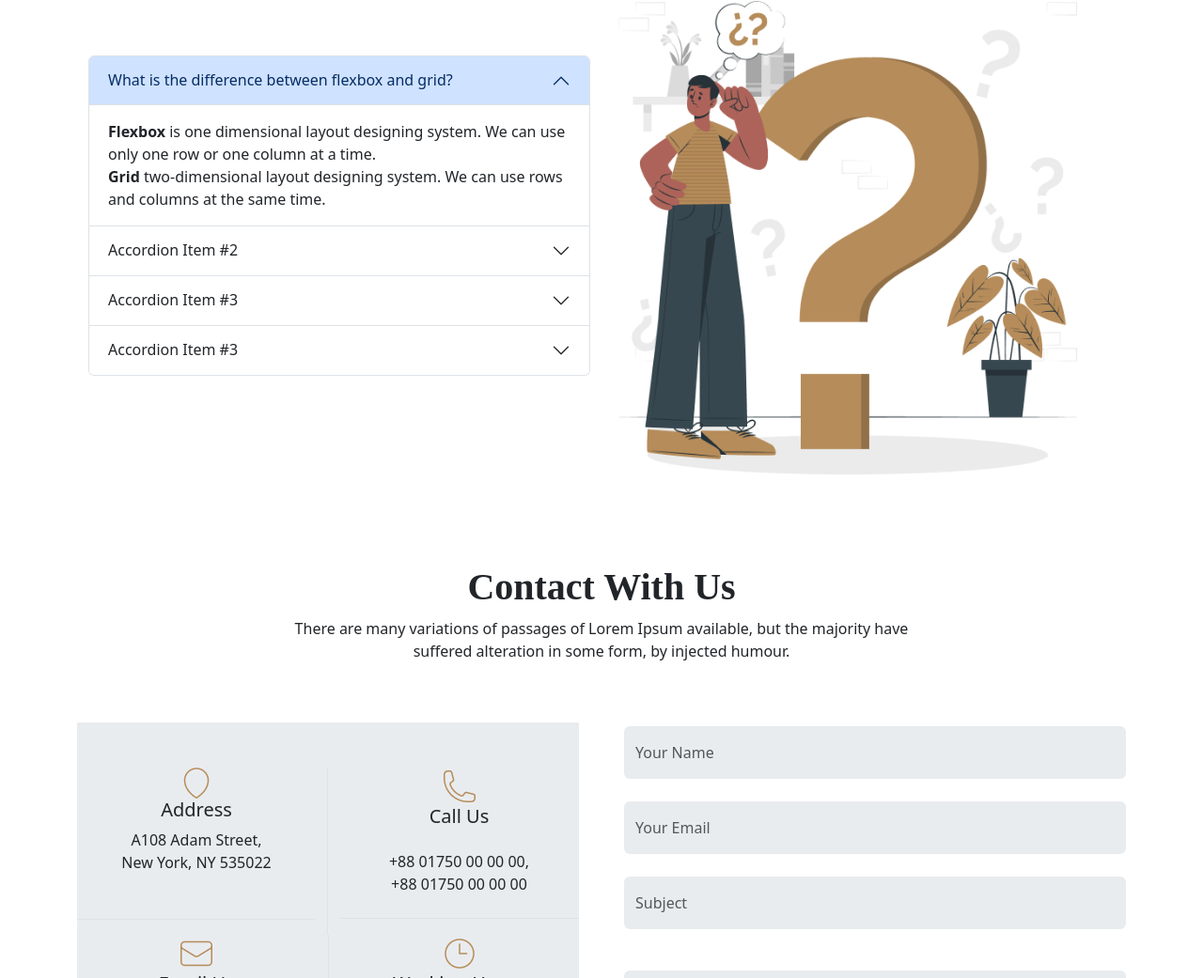
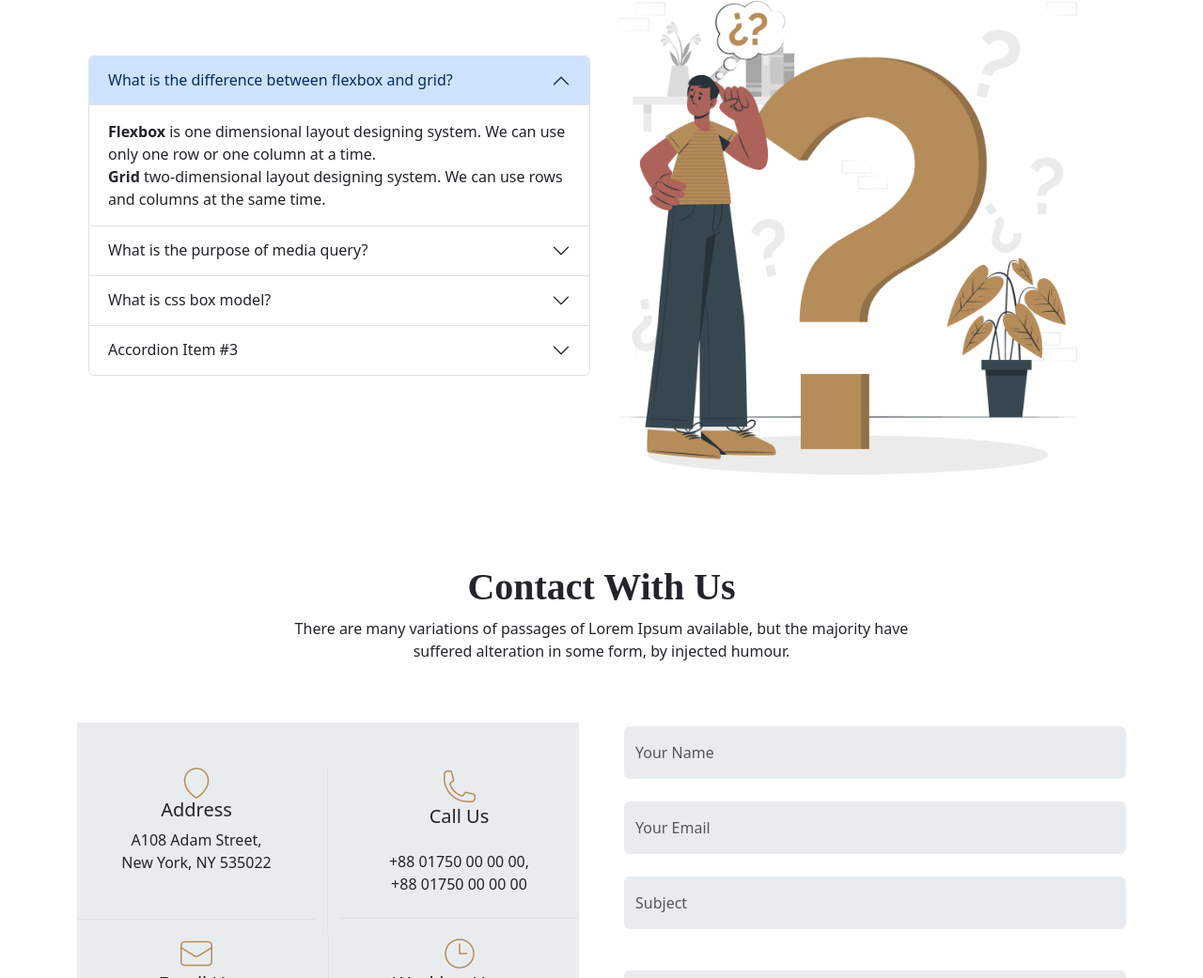
Before and after one commit to nayem-upo/justice, a plain HTML site: page index.html in a window 1280 px wide. Shown: the part 2853-3894 px from the top of the page at 94% size. Drawn offline with nearby package versions, Linux system fonts and the light colour scheme.

Commit message:
FAQ added

```diff
--- a/index.html
+++ b/index.html
@@ -412,19 +412,19 @@
               <div class="accordion-item">
                 <h2 class="accordion-header" id="panelsStayOpen-headingTwo">
                   <button class="accordion-button collapsed" type="button" data-bs-toggle="collapse" data-bs-target="#panelsStayOpen-collapseTwo" aria-expanded="false" aria-controls="panelsStayOpen-collapseTwo">
-                    Accordion Item #2
+                    What is the purpose of media query?
                   </button>
                 </h2>
                 <div id="panelsStayOpen-collapseTwo" class="accordion-collapse collapse" aria-labelledby="panelsStayOpen-headingTwo">
                   <div class="accordion-body">
-                    <strong>This is the second item's accordion body.</strong> It is hidden by default, until the collapse plugin adds the appropriate classes that we use to style each element. These classes control the overall appearance, as well as the showing and hiding via CSS transitions. You can modify any of this with custom CSS or overriding our default variables. It's also worth noting that just about any HTML can go within the <code>.accordion-body</code>, though the transition does limit overflow.
+                    Media queries are a key part of responsive web design, as they allow you to create different layouts depending on the size of the viewport.
                   </div>
                 </div>
               </div>
               <div class="accordion-item">
                 <h2 class="accordion-header" id="panelsStayOpen-headingThree">
                   <button class="accordion-button collapsed" type="button" data-bs-toggle="collapse" data-bs-target="#panelsStayOpen-collapseThree" aria-expanded="false" aria-controls="panelsStayOpen-collapseThree">
-                    Accordion Item #3
+                    What is css box model?
                   </button>
                 </h2>
                 <div id="panelsStayOpen-collapseThree" class="accordion-collapse collapse" aria-labelledby="panelsStayOpen-headingThree">
```
